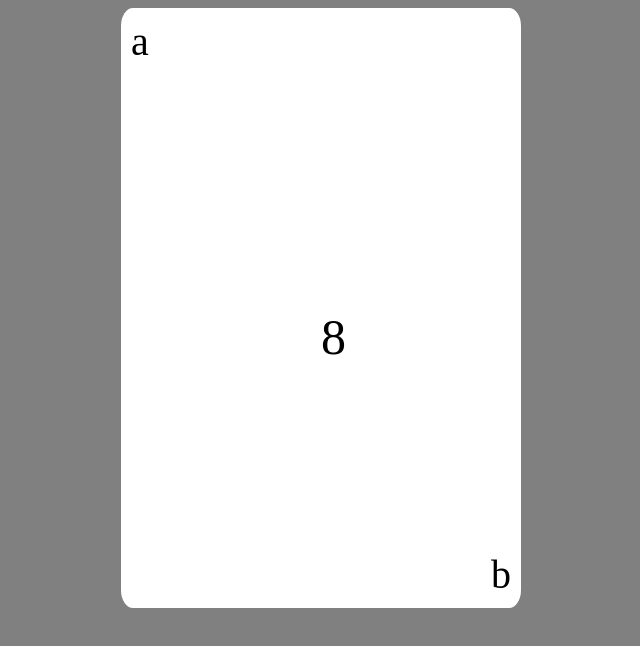
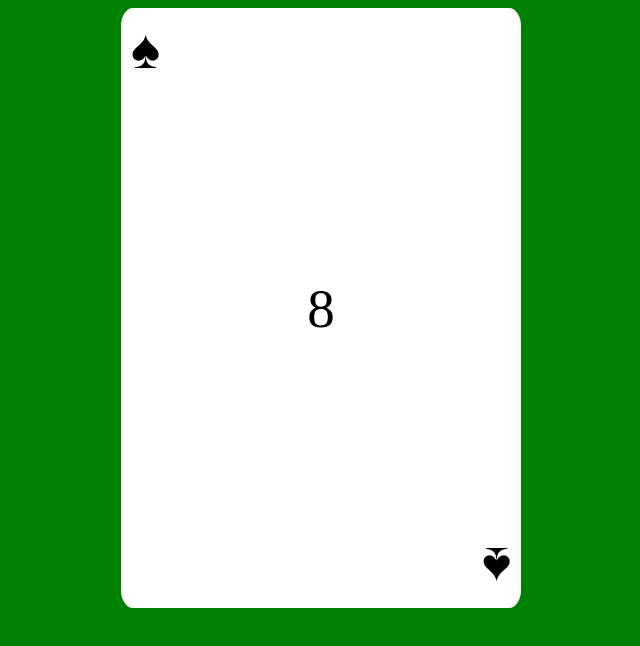
Before and after one commit to antoniPrz/Random-Card-Dealer-, a plain HTML site: page index.html in a window 1280 px wide. Shown: the whole page, without its empty margins (319-959 px from the left). Drawn offline with Linux system fonts and the light colour scheme.

Commit message:
background color , centered number , turn down pinta-2

```diff
--- a/index.html
+++ b/index.html
@@ -12,7 +12,7 @@
 
         <div id="card">
             <div id="pinta-1" class="pinta">
-                <span> a </span>
+                <span> &#9824; </span>
 
             </div>
             <div id="numero">
@@ -21,7 +21,7 @@
             </div>
             <div id="pinta-2" class="pinta">
 
-                <span>b</span>
+                <span>  &#9824; </span>
 
             </div>
         </div>
--- a/style.css
+++ b/style.css
@@ -1,8 +1,7 @@
 body{
 
-    background: grey;
+    background: green;
 }
-
 
 #card{
 
@@ -13,7 +12,6 @@ border-radius: 3%;
 margin: auto;
 position: relative;
 
-
 }
 
 #pinta-1{
@@ -21,27 +19,38 @@ position: relative;
     position: absolute;
     top: 10px;
     left: 10px;
-    font-size: 40px;
-
+    font-size: 55px;
 
 }
 
 #pinta-2{
-
 position: absolute;
 bottom: 10px;
 right: 10px;
-font-size: 40px;
-
-
+font-size: 55px;
+transform: rotate(-180deg);
 }
 
 #numero{
 
+
+
+    position: absolute;
+    left: 50%;
+    top: 50%;
+    transform: translate(-50%,-50%);
+    font-size: 55px;
+
+    /* position: absolute;
+    left: 0;
+    right: 0;
+    margin-left: auto;
+    margin-right: auto;
+    width: 100px */
+
+/*
  position: absolute;
  left: 50%;
  top: 50%;
- font-size: 50px;
-
-
+ font-size: 50px; */
 }
```
